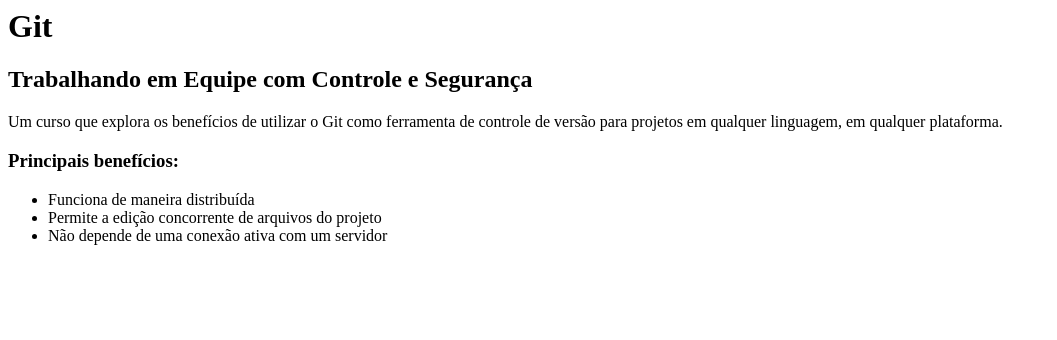
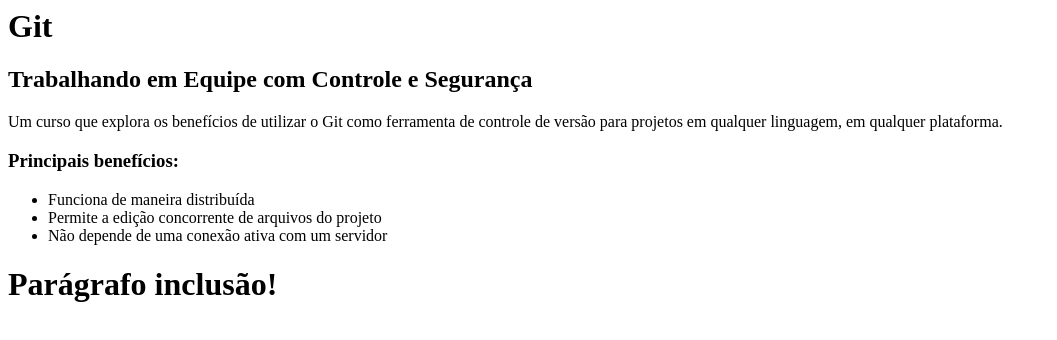
Before and after one commit to gabrielademiranda/curso-git, a plain HTML site: page index.html in a window 1280 px wide. Shown: the whole page, without its empty margins (0-1057 px from the left). Drawn offline with Linux system fonts and the light colour scheme.

Commit message:
Inserção de parágrafo

```diff
--- a/index.html
+++ b/index.html
@@ -13,5 +13,7 @@
             <li>Permite a edição concorrente de arquivos do projeto</li>
             <li>Não depende de uma conexão ativa com um servidor</li>
         </ul>
+
+	<h1>Parágrafo inclusão!</h1>
     </body>
 </html>
```
